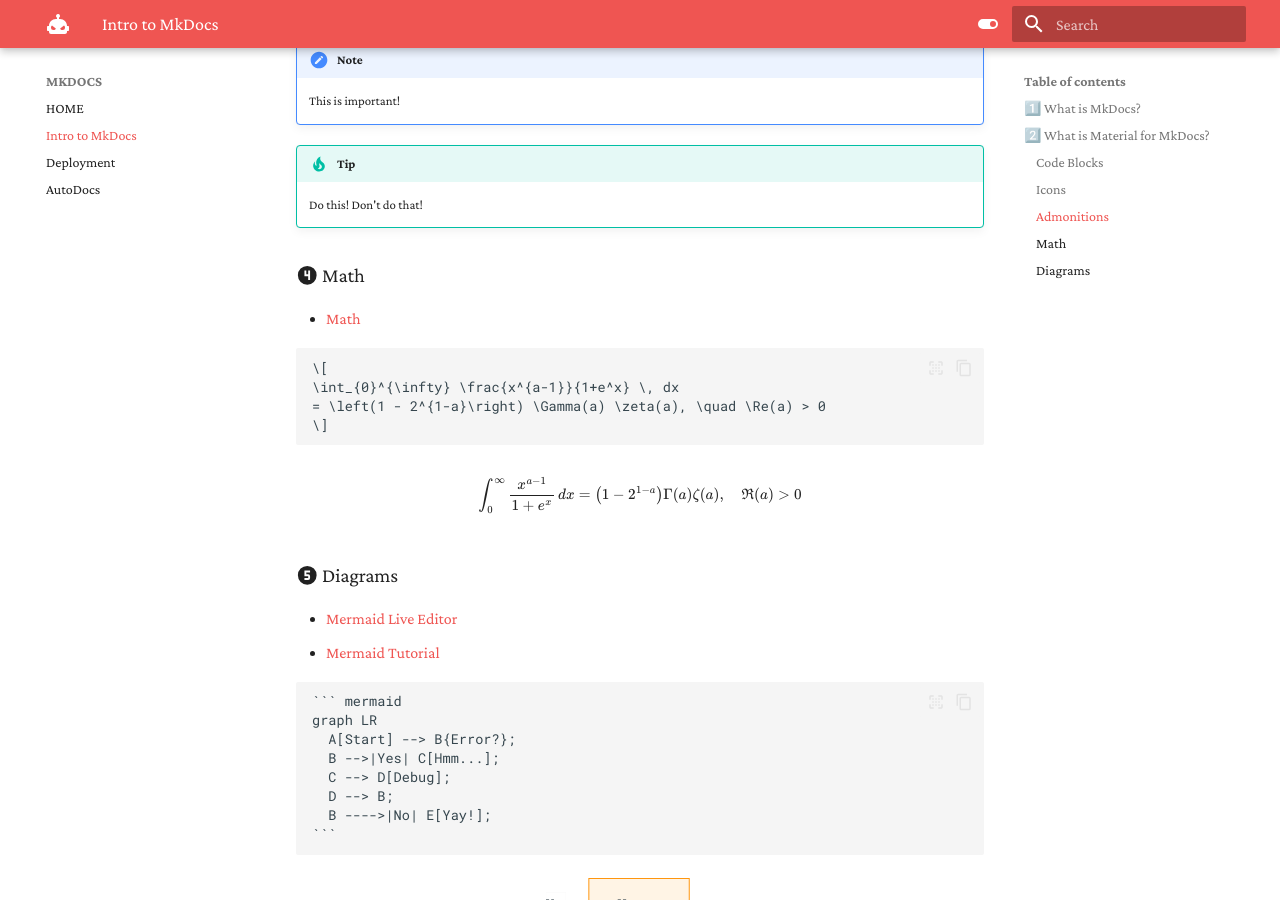
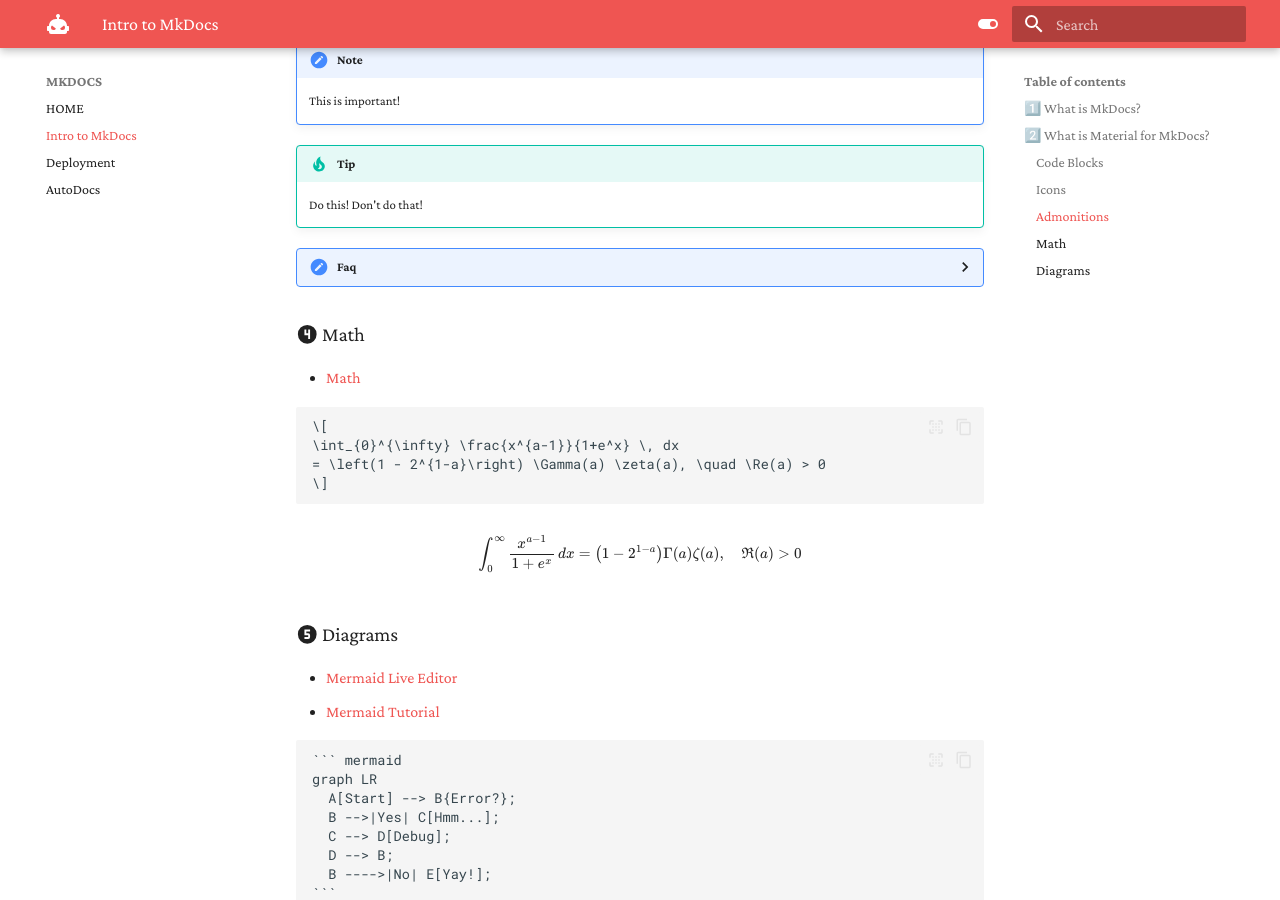
Before and after one commit to AllergicAlligator/PyConTW2025, an MkDocs documentation site: the page built from docs/intro.md, in a window 1280 px wide and 900 px high, scrolled down 1493 px. Built offline with MkDocs 1.6.1 and Material for MkDocs 9.7.7, drawn with Linux system fonts in a browser that asks for light colours.

Commit message:
update files

```diff
--- a/docs/intro.md
+++ b/docs/intro.md
@@ -67,6 +67,9 @@
 !!! tip
     Do this! Don't do that!
 
+??? FAQ
+    how are you doing?
+
 ### :material-numeric-4-circle: Math
 
 * [Math](https://squidfunk.github.io/mkdocs-material/reference/math/)
```
